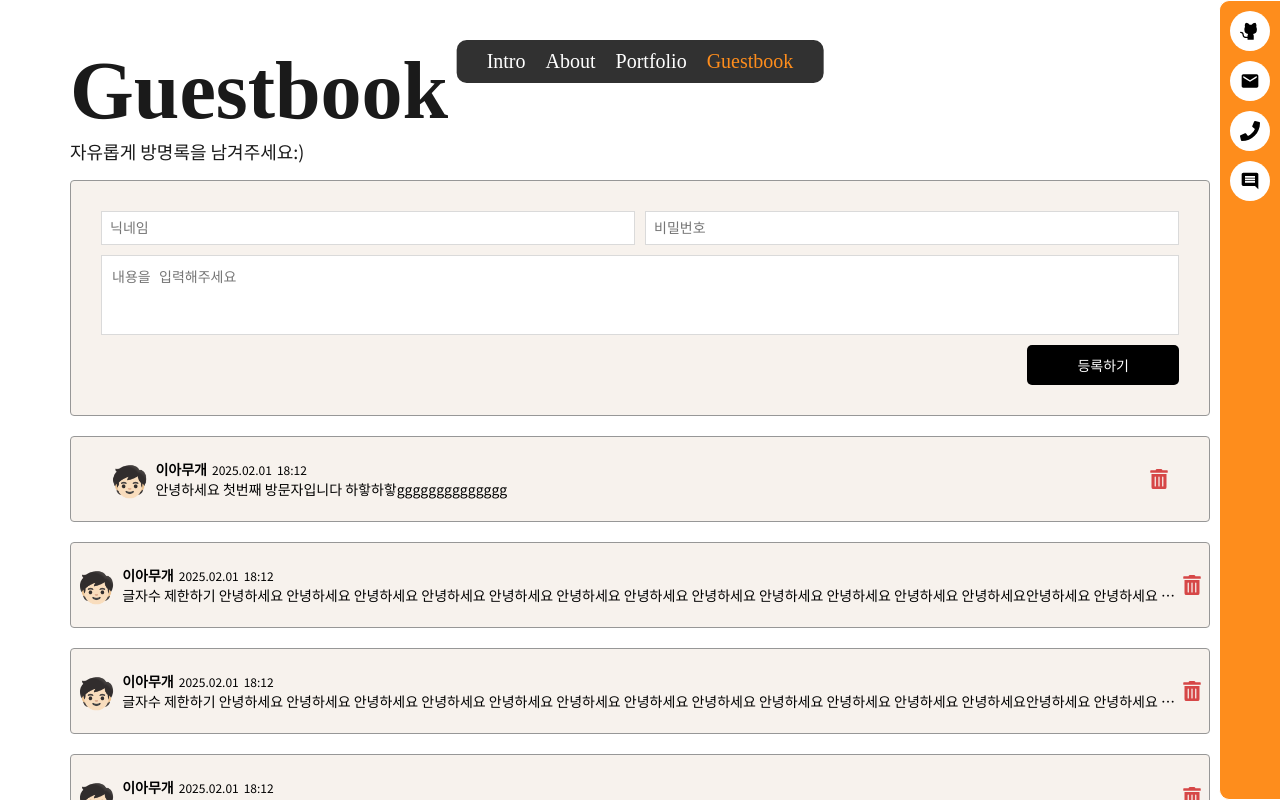
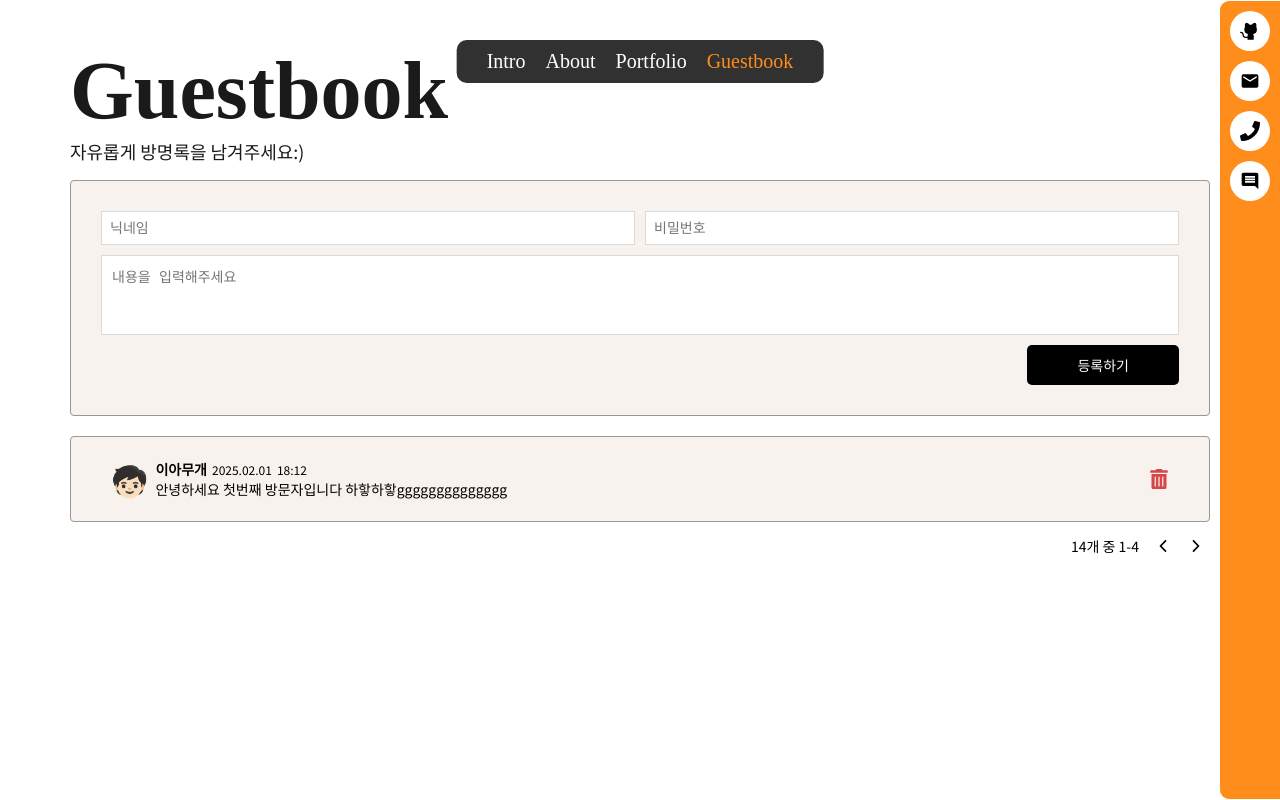
Before and after one commit to ssowem/aboutme-2.5, a React (Vite) app: page /guestbook in a window 1280 px wide. Built offline with nearby package versions, Linux system fonts and the light colour scheme; a web font is replaced by a local one.

Commit message:
방명록 등록하기 test

```diff
--- /dev/null
+++ b/src/components/GuestPagination.jsx
@@ -0,0 +1,57 @@
+import styled from '@emotion/styled';
+import React from 'react';
+import { IoIosArrowBack, IoIosArrowForward } from 'react-icons/io';
+
+const PaginationContainer = styled.div`
+  align-self: flex-end;
+  display: flex;
+  align-items: center;
+  /* justify-content: center; */
+  margin-top: 1rem;
+  /* border: 1px solid red; */
+  gap: 1rem;
+  .text {
+    font-size: 1.4rem;
+  }
+  .button-wrap {
+    display: flex;
+    gap: 0.5rem;
+
+    button {
+      cursor: pointer;
+      border: none;
+      background-color: transparent;
+      font-size: 1.8rem;
+      display: flex;
+      align-items: center;
+      border-radius: 50%;
+      padding: 0.5rem;
+
+      &:hover {
+        background-color: #bbbbbb;
+
+      }
+    }
+
+  }
+`;
+
+const GuestPagination = () => {
+  return (
+    <PaginationContainer>
+      <div className="text">14개 중 1-4</div>
+
+      <div className="button-wrap">
+        <button>
+          <IoIosArrowBack />
+        </button>
+
+        <button>
+          <IoIosArrowForward />
+        </button>
+      </div>
+    </PaginationContainer>
+  );
+};
+
+export default GuestPagination;
--- a/src/components/GuestbookForm.jsx
+++ b/src/components/GuestbookForm.jsx
@@ -1,4 +1,5 @@
 import styled from '@emotion/styled';
+import { useState } from 'react';
 
 const FormContainer = styled.div`
   margin-top: 2rem;
@@ -54,16 +55,127 @@ const GuestbookSubmitButton = styled.button`
 `;
 
 function GuestbookForm() {
+  // 닉네임,비밀번호, 방명록 내용을 감지하고 관리
+  const [nicknameValue, setNicknameValue] = useState('');
+  const [passwordValue, setPasswordValue] = useState('');
+  const [guestMessageValue, setGuestMessageValue] = useState('');
+
+  // 닉네임 입력 상태를 감지하는 함수
+  const nicknameHandleChange = (event) => {
+    const inputValue = event.target.value;
+    setNicknameValue(inputValue);
+  };
+
+  // 비밀번호 입력상태를 감지하는 함수
+  const passwordHandleChange = (event) => {
+    const inputValue = event.target.value;
+    setPasswordValue(inputValue);
+  };
+
+  // 메세지 입력 상태를 감지하는 함수
+  const messageHandleChange = (event) => {
+    const inputValue = event.target.value;
+    setGuestMessageValue(inputValue);
+  };
+
+  const words = [
+    '건강한',
+    '똑똑한',
+    '풋풋한',
+    '귀여운',
+    '멋진',
+    '빠른',
+    '튼튼한',
+    '즐거운',
+    '기쁜',
+    '행복한',
+  ];
+  const names = [
+    '댕댕이',
+    '냥냥이',
+    '사람',
+    '로봇',
+    '노트북',
+    '피자',
+    '마법사',
+    '햄버거',
+    '요정',
+    '구름',
+    '눈사람',
+  ];
+
+  // 닉네임을 랜덤으로 조합해주는 함수
+  const getRandemNickname = () => {
+    // words 배열에서 무작위로 하나의단어를 선택한다.
+    const randomWord = words[Math.floor(Math.random() * words.length)];
+    // names 배열에서 무작위로 하나의단어를 선택한다.
+    const randomName = names[Math.floor(Math.random() * names.length)];
+    // 0 ~ 999범위 랜덤 숫자 만든다
+    const randomNumber = Math.floor(Math.random() * 1000);
+
+    return `${randomWord} ${randomName}${randomNumber}`;
+  };
+
+  // 등록하기 함수
+  const HandleSubmit = (event) => {
+    event.preventDefault();
+    // 닉네임이 입력되어있으면 유지 (trim()은 문자열의 앞뒤공백을 제거)
+    let finalNickname = nicknameValue.trim();
+
+    // 닉네임이 빈값이면 랜덤 닉네임 생성후 넣어주기
+    if(finalNickname === ""){
+      finalNickname = getRandemNickname();
+      setNicknameValue(finalNickname);
+    }
+
+    // 비밀번호가 4글자인지 확인
+    if(passwordValue.length !== 4) {
+      alert("비밀번호를 4자로 입력해주세요");
+      return;
+    }
+
+    // 방명록 내용이 빈값인지 확인
+    if(guestMessageValue.trim() === "") {
+      alert("방명록 내용을 입력해주세요")
+      return;
+    }
+
+    //모든 조건 만족하면 띄워지는 alert임
+    alert(`닉넴:${finalNickname},비번:${passwordValue},메세지:${guestMessageValue}`)
+
+  };
+
+
+
   return (
     <FormContainer>
       <InputWrap>
-        <NicknameInput type="text" placeholder="닉네임" />
-        <PasswordInput type="password" placeholder="비밀번호" />
+        <NicknameInput
+          type="text"
+          placeholder="닉네임"
+          maxLength={20}
+          value={nicknameValue}
+          onChange={nicknameHandleChange}
+        />
+
+        <PasswordInput
+          type="password"
+          maxLength={4}
+          placeholder="비밀번호"
+          value={passwordValue}
+          onChange={passwordHandleChange}
+        />
       </InputWrap>
 
-      <MessageTextarea placeholder="내용을 입력해주세요" />
+      <MessageTextarea
+        placeholder="내용을 입력해주세요"
+        value={guestMessageValue}
+        onChange={messageHandleChange}
+      />
 
-      <GuestbookSubmitButton>등록하기</GuestbookSubmitButton>
+      <GuestbookSubmitButton onClick={HandleSubmit}>
+        등록하기
+      </GuestbookSubmitButton>
     </FormContainer>
   );
 }
--- a/src/components/GuestbookList.jsx
+++ b/src/components/GuestbookList.jsx
@@ -72,6 +72,10 @@ const UserEmoji = styled.span`
 `;
 
 function GuestbookList() {
+
+
+
+
   return (
     <ListContainer>
       <ListItem>
@@ -92,72 +96,10 @@ function GuestbookList() {
         </DeleteButton>
       </ListItem>
 
-      <ListItem>
-        <UserEmoji />
-        <GuestInfoWrap>
-          <div className="guest-info">
-            <div className="guest-name">이아무개</div>
-            <div className="guest-date">2025.02.01</div>
-            <div className="guest-time">18:12</div>
-          </div>
-          <div className="guest-message">
-            글자수 제한하기 안녕하세요 안녕하세요 안녕하세요 안녕하세요
-            안녕하세요 안녕하세요 안녕하세요 안녕하세요 안녕하세요 안녕하세요
-            안녕하세요 안녕하세요안녕하세요 안녕하세요 안녕하세요 안녕하세요
-            안녕하세요 안녕하세요 안녕하세요 안녕하세요 안녕하세요 안녕하세요
-            안녕하세요 안녕하세요 안녕하세요 안녕하세요
-          </div>
-        </GuestInfoWrap>
+    </ListContainer>
 
-        <DeleteButton>
-          <FaTrashAlt />
-        </DeleteButton>
-      </ListItem>
 
-      <ListItem>
-        <UserEmoji />
-        <GuestInfoWrap>
-          <div className="guest-info">
-            <div className="guest-name">이아무개</div>
-            <div className="guest-date">2025.02.01</div>
-            <div className="guest-time">18:12</div>
-          </div>
-          <div className="guest-message">
-            글자수 제한하기 안녕하세요 안녕하세요 안녕하세요 안녕하세요
-            안녕하세요 안녕하세요 안녕하세요 안녕하세요 안녕하세요 안녕하세요
-            안녕하세요 안녕하세요안녕하세요 안녕하세요 안녕하세요 안녕하세요
-            안녕하세요 안녕하세요 안녕하세요 안녕하세요 안녕하세요 안녕하세요
-            안녕하세요 안녕하세요 안녕하세요 안녕하세요
-          </div>
-        </GuestInfoWrap>
 
-        <DeleteButton>
-          <FaTrashAlt />
-        </DeleteButton>
-      </ListItem>
-
-      <ListItem>
-        <UserEmoji />
-        <GuestInfoWrap>
-          <div className="guest-info">
-            <div className="guest-name">이아무개</div>
-            <div className="guest-date">2025.02.01</div>
-            <div className="guest-time">18:12</div>
-          </div>
-          <div className="guest-message">
-            글자수 제한하기 안녕하세요 안녕하세요 안녕하세요 안녕하세요
-            안녕하세요 안녕하세요 안녕하세요 안녕하세요 안녕하세요 안녕하세요
-            안녕하세요 안녕하세요안녕하세요 안녕하세요 안녕하세요 안녕하세요
-            안녕하세요 안녕하세요 안녕하세요 안녕하세요 안녕하세요 안녕하세요
-            안녕하세요 안녕하세요 안녕하세요 안녕하세요
-          </div>
-        </GuestInfoWrap>
-
-        <DeleteButton>
-          <FaTrashAlt />
-        </DeleteButton>
-      </ListItem>
-    </ListContainer>
   );
 }
 
--- a/src/pages/About.jsx
+++ b/src/pages/About.jsx
@@ -210,10 +210,9 @@ const Text4 = styled.div`
 `;
 
 const About = ({ isAboutVisible }) => {
-
   return (
-    <Container>
-      <PageTransition>
+    <PageTransition>
+      <Container>
         <Title>ABOUT ME</Title>
 
         <TextWrap>
@@ -260,8 +259,8 @@ const About = ({ isAboutVisible }) => {
             </div>
           </Text4>
         </TextWrap>
-      </PageTransition>
-    </Container>
+      </Container>
+    </PageTransition>
   );
 };
 
--- a/src/pages/Guestbook.jsx
+++ b/src/pages/Guestbook.jsx
@@ -2,7 +2,8 @@ import styled from '@emotion/styled';
 import React from 'react';
 import GuestbookForm from '../components/GuestbookForm';
 import GuestbookList from '../components/GuestbookList';
-import PageTransition from './PageTransition'
+import PageTransition from './PageTransition';
+import GuestPagination from '../components/GuestPagination';
 
 const Container = styled.div`
   width: 100%;
@@ -30,8 +31,8 @@ const Title = styled.span`
 
 const Guestbook = () => {
   return (
-    <Container>
-      <PageTransition>
+    <PageTransition>
+      <Container>
         <Title>
           <div className="main">Guestbook</div>
           <div className="one-line">자유롭게 방명록을 남겨주세요:)</div>
@@ -39,8 +40,9 @@ const Guestbook = () => {
 
         <GuestbookForm />
         <GuestbookList />
-      </PageTransition>
-    </Container>
+        <GuestPagination />
+      </Container>
+    </PageTransition>
   );
 };
 
--- a/src/pages/Intro.jsx
+++ b/src/pages/Intro.jsx
@@ -156,8 +156,8 @@ const ItemBox = styled.div`
 
 const Intro = () => {
   return (
-    <Container>
-      <PageTransition>
+    <PageTransition>
+      <Container>
         <MainText>
           <MainTextLine1>
             안녕하세요. <span>😁</span>
@@ -240,8 +240,8 @@ const Intro = () => {
             </FlowBox>
           </AnimatedContent>
         </Skills>
-      </PageTransition>
-    </Container>
+      </Container>
+    </PageTransition>
   );
 };
 
```
